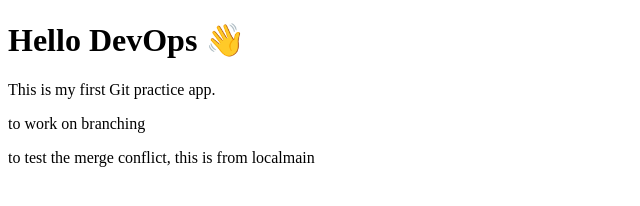
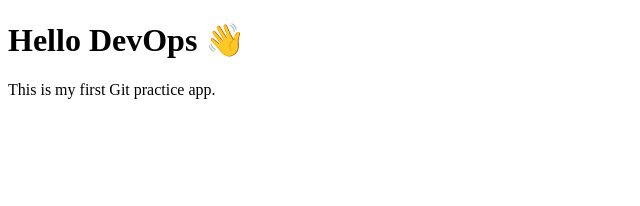
Before and after one commit to avinashkgs12/gitsimplapp, a plain HTML site: page index.html in a window 1280 px wide. Shown: the whole page, without its empty margins (0-640 px from the left). Drawn offline with Linux system fonts and the light colour scheme.

Commit message:
workflow try1

```diff
--- a/index.html
+++ b/index.html
@@ -6,8 +6,6 @@
 <body>
   <h1>Hello DevOps 👋</h1>
   <p>This is my first Git practice app.</p>
-  <p>to work on branching</p>
-  <p>to test the merge conflict, this is from localmain </p>
 
 </body>
 </html>
```
